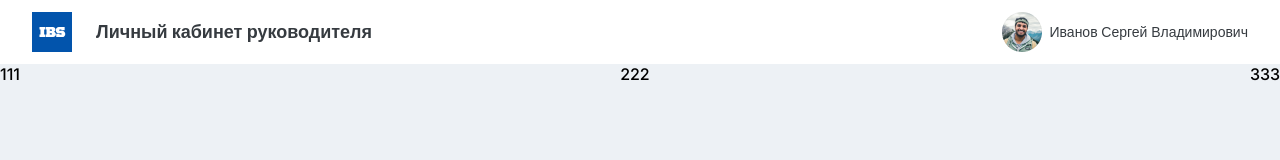
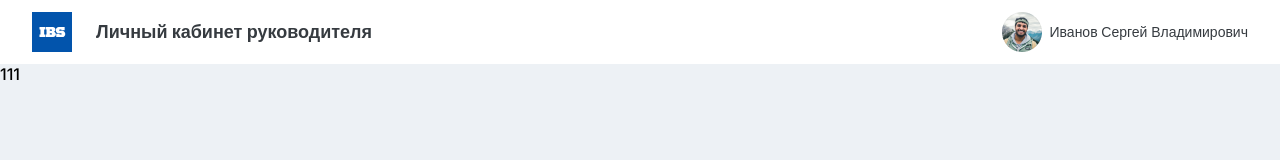
Before and after one commit to cillic33/head-personal-account, a React (Vite) app: page / in a window 1280 px wide. Shown: the top 160 px of the page. Built offline with nearby package versions, Linux system fonts and the light colour scheme; a web font is replaced by a local one.

Commit message:
master | test

```diff
--- a/src/pages/MainPage.tsx
+++ b/src/pages/MainPage.tsx
@@ -4,9 +4,7 @@ import Flexbox from "@components/surfaces/Flexbox";
 const MainPage = () => {
   return (
     <PageContainer>
-      <div>111</div>
-      <div>222</div>
-      <div>333</div>
+      111
     </PageContainer>
   );
 }
```
